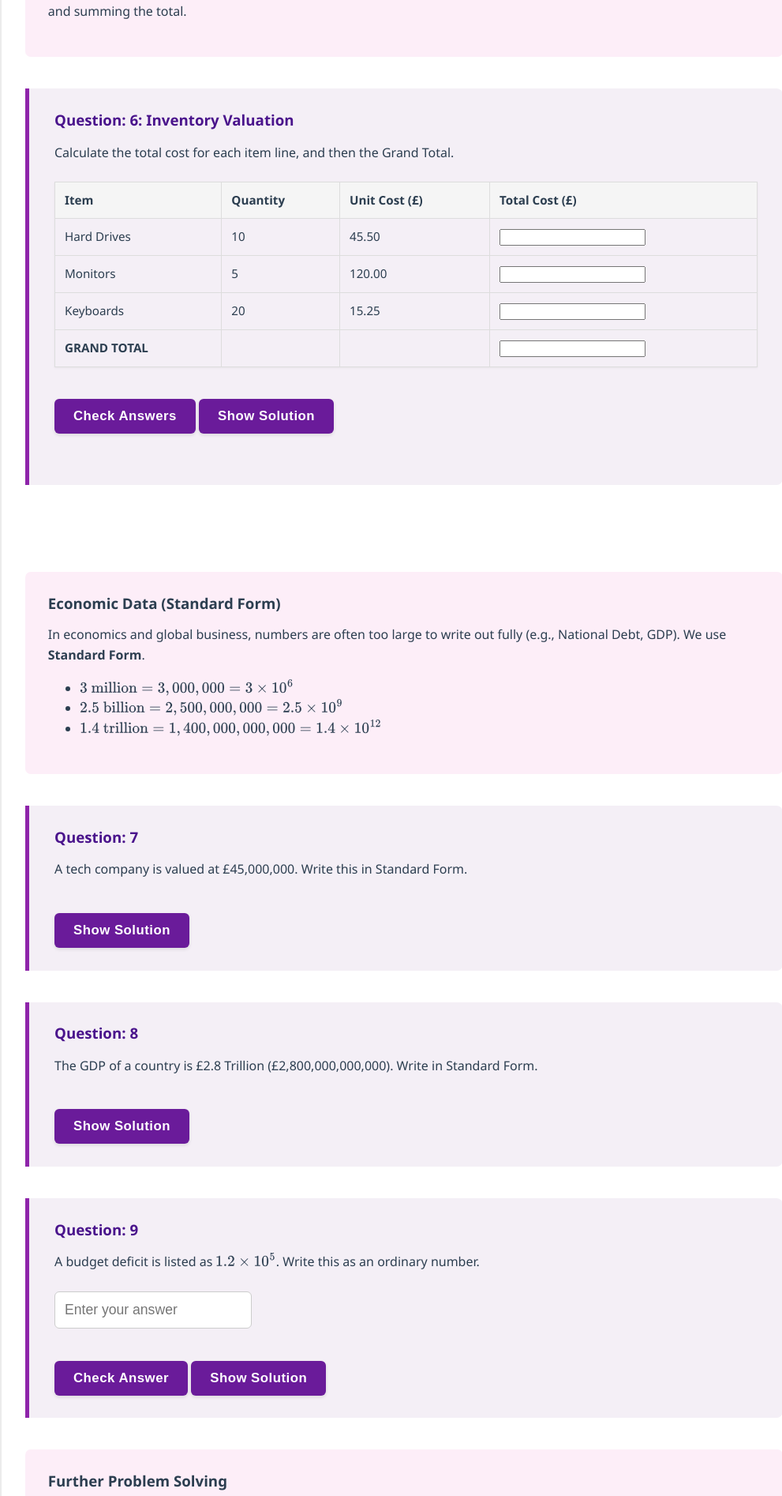
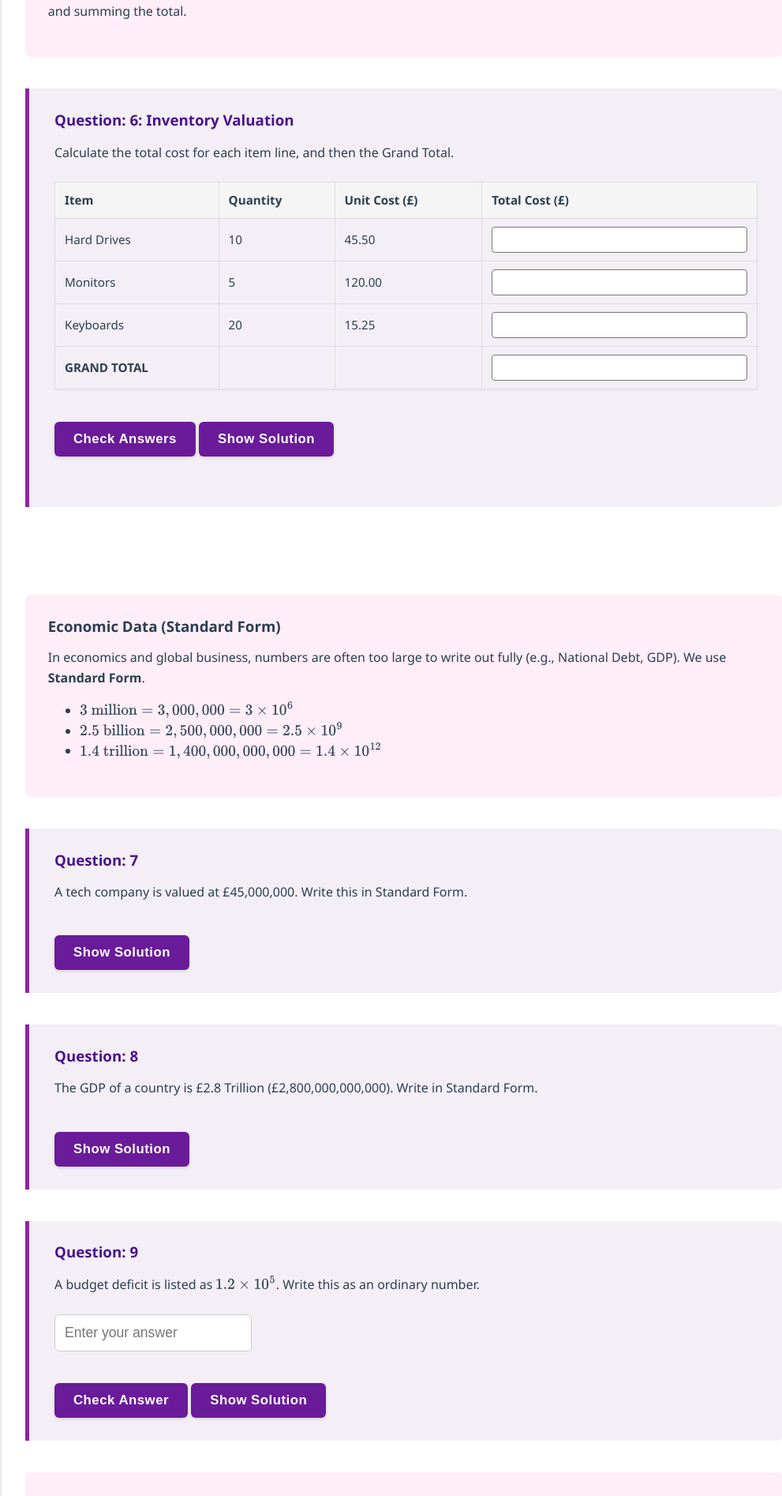
Before and after one commit to probe973/nbs-4104b, a Jekyll site: the page built from numeracy/05-problems.md, in a window 1280 px wide. Shown: the part 2825-4719 px from the top of the page at 79% size, without its empty margins (128-1119 px from the left). Built offline with Jekyll 4.4.1, drawn with Linux system fonts in a browser that asks for light colours.

Commit message:
Update style.css

```diff
--- a/assets/css/style.css
+++ b/assets/css/style.css
@@ -458,23 +458,28 @@ input[type=number] {
 }
 
 
-/* Style for the inputs inside the table */
-.table-fill-wrapper input {
-    border: 1px solid #ccc;
-    padding: 5px;
+/* --- TABLE INPUT STYLES --- */
+/* Matches the HTML structure for table inputs */
+td input[type="number"] {
+    border: 1px solid #767676; /* High contrast default border */
+    padding: 8px;
     border-radius: 4px;
-    width: 100%; /* Or a fixed width like 80px */
+    width: 100%;
+    min-width: 80px; /* Ensures clickable area isn't too small */
     box-sizing: border-box;
 }
 
-/* Correct answer style */
-.table-fill-wrapper input.input-correct {
-    border-color: #28a745;
-    background-color: #e6fffa;
+/* --- VALIDATION STATES (Accessibility) --- */
+/* These classes are added by the JavaScript */
+
+/* Dark Green Border (High Contrast) */
+input.input-correct {
+    border: 3px solid #006400 !important;
+    background-color: #e8f5e9;
 }
 
-/* Incorrect answer style */
-.table-fill-wrapper input.input-incorrect {
-    border-color: #dc3545;
-    background-color: #ffe6e6;
+/* Dark Red Border (High Contrast) */
+input.input-incorrect {
+    border: 3px solid #8b0000 !important;
+    background-color: #fbe9e7;
 }
```
